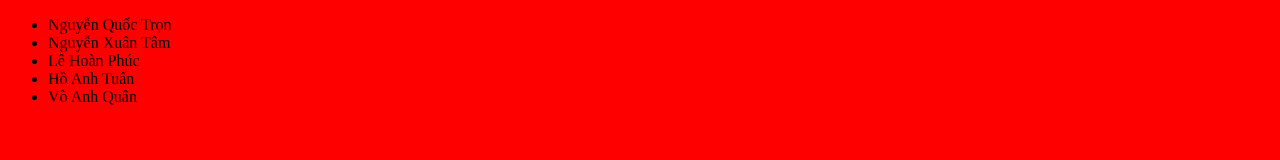
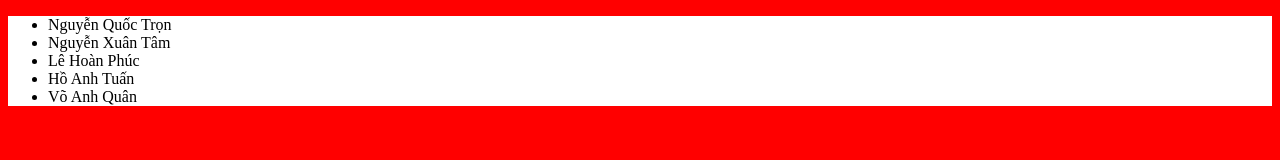
Before and after one commit to QuocTron/demo-git, a plain HTML site: page index.html in a window 1280 px wide. Drawn offline with Linux system fonts and the light colour scheme.

Commit message:
first nebranch

```diff
--- a/index.html
+++ b/index.html
@@ -6,6 +6,7 @@
     <meta http-equiv="X-UA-Compatible" content="IE=edge">
     <meta name="viewport" content="width=device-width, initial-scale=1.0">
     <link rel="stylesheet" href="style.css">
+    <link rel="stylesheet" href="style2.css">
     <title>Demo git</title>
 </head>
 
--- /dev/null
+++ b/style2.css
@@ -0,0 +1,3 @@
+ul {
+    background-color: white;
+}
```
